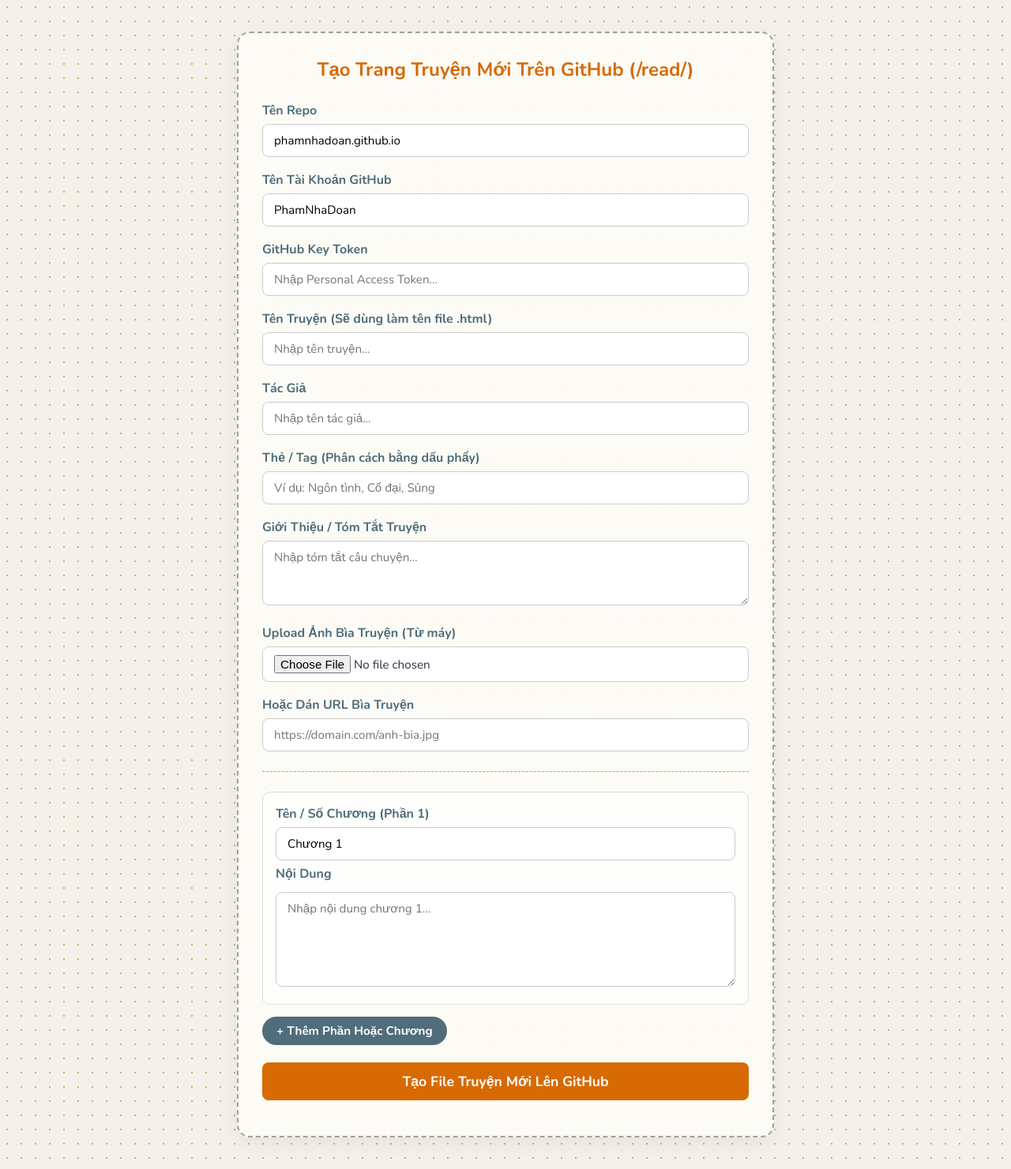
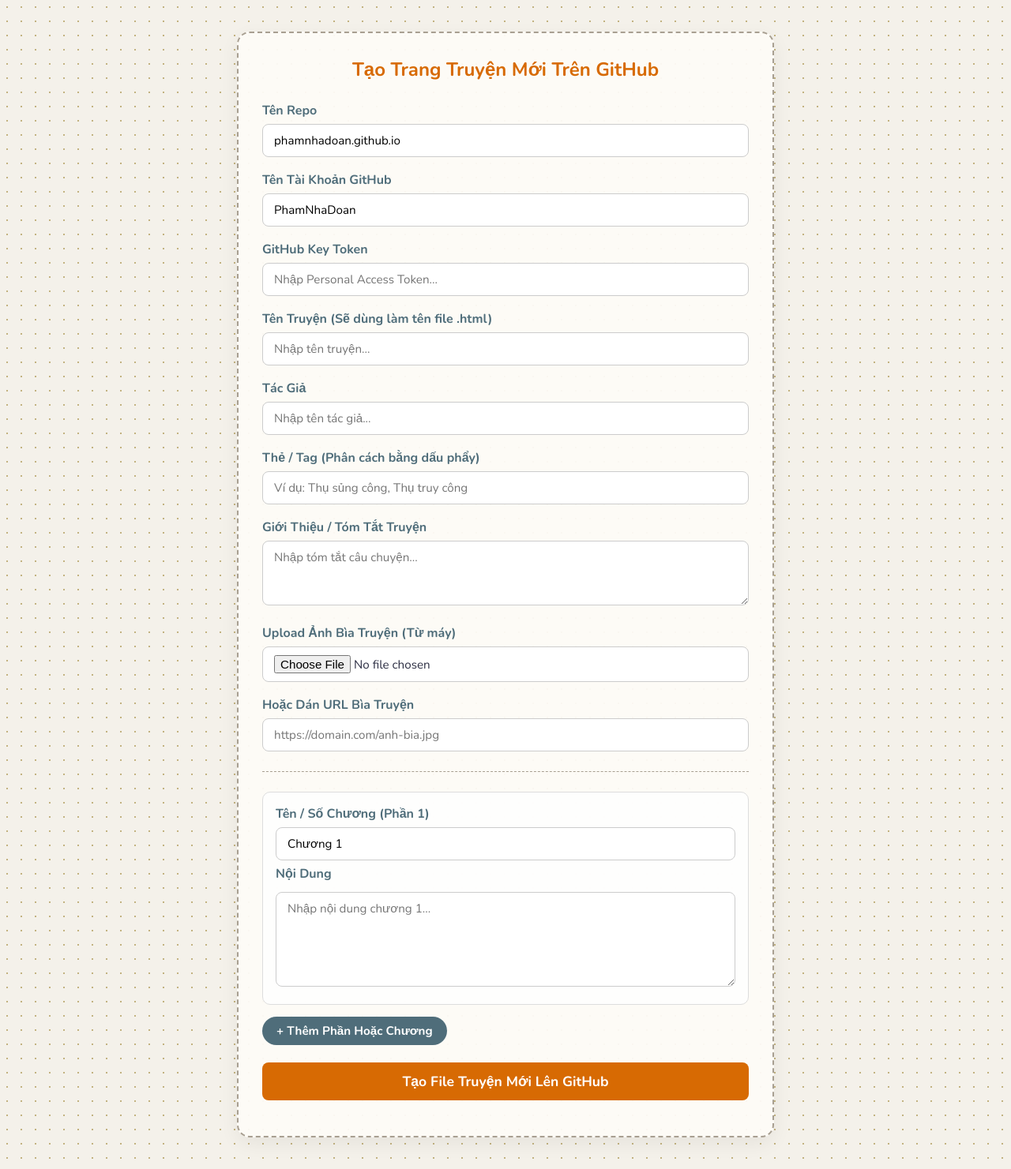
Before and after one commit to PhamNhaDoan/phamnhadoan.github.io, a Jekyll site: the page read/index2.html, which Jekyll copies as it is, in a window 1280 px wide. Shown: the whole page at 79% size. Built offline with Jekyll 4.4.1, drawn with Linux system fonts in a browser that asks for light colours; some of the changed lines change nothing that is shown.

Commit message:
Update HTML structure and content in index2.html

```diff
--- a/read/index2.html
+++ b/read/index2.html
@@ -3,7 +3,7 @@
 <head>
     <meta charset="UTF-8">
     <meta name="viewport" content="width=device-width, initial-scale=1.0">
-    <title>Đăng Truyện Mới - Admin Read</title>
+    <title>Đăng Truyện Mới - Admin</title>
     <link rel="preconnect" href="https://fonts.googleapis.com">
     <link rel="preconnect" href="https://fonts.gstatic.com" crossorigin>
     <link href="https://fonts.googleapis.com/css2?family=Nunito:wght@400;600;700&display=swap" rel="stylesheet">
@@ -127,7 +127,7 @@
 <body>
 
 <div class="container">
-    <h2>Tạo Trang Truyện Mới Trên GitHub (/read/)</h2>
+    <h2>Tạo Trang Truyện Mới Trên GitHub</h2>
     <form id="postStoryForm" onsubmit="handleCreateStoryFile(event)">
 
         <div class="form-group">
@@ -157,7 +157,7 @@
 
         <div class="form-group">
             <label>Thẻ / Tag (Phân cách bằng dấu phẩy)</label>
-            <input type="text" id="storyTags" placeholder="Ví dụ: Ngôn tình, Cổ đại, Sủng">
+            <input type="text" id="storyTags" placeholder="Ví dụ: Thụ sủng công, Thụ truy công">
         </div>
 
         <div class="form-group">
@@ -258,10 +258,9 @@
         e.preventDefault();
         const statusMsg = document.getElementById('statusMsg');
         statusMsg.style.color = '#333';
-        statusMsg.textContent = 'Đang tiến hành tạo file bài viết...';
+        statusMsg.textContent = 'Đang khởi tạo bài viết mới...';
 
         const githubAcc = document.getElementById('githubAcc').value.trim();
-        const repo = document.getElementById('repoName').value.trim();
         const token = document.getElementById('githubToken').value.trim();
         const title = document.getElementById('storyTitle').value.trim();
         const author = document.getElementById('storyAuthor').value.trim();
@@ -271,13 +270,13 @@
 
         localStorage.setItem('gh_token_reviewconvert', token);
 
+        const repo = "phamnhadoan.github.io";
+
+        let tagsArray = [];
         let tagsHtml = '';
         if (rawTags) {
-            tagsHtml = rawTags.split(',')
-                .map(t => t.trim())
-                .filter(t => t.length > 0)
-                .map(t => `<span class="tag-item">${escapeHtml(t)}</span>`)
-                .join('\n                    ');
+            tagsArray = rawTags.split(',').map(t => t.trim()).filter(t => t.length > 0);
+            tagsHtml = tagsArray.map(t => `<span class="tag-item">${escapeHtml(t)}</span>`).join('\n                    ');
         }
 
         const chapBoxes = document.querySelectorAll('.chapter-box');
@@ -290,12 +289,13 @@
 
         const fileName = slugify(title) || ('truyen-' + Date.now());
         const filePath = `read/${fileName}.html`;
-        const storyReadFileName = `${fileName}.html`;
+        const storyReadUrl = `read/${fileName}.html`;
 
         let chapBtnsHtml = chapters.map((ch, idx) =>
             `<button class="chapter-btn ${idx === 0 ? 'active' : ''}" data-chap-id="${ch.id}" onclick="switchChapter(this, '${ch.id}')">${ch.title}</button>`
         ).join('\n                ');
 
+        // 1. Mã HTML cho file đọc truyện mới
         const fullNewPageHtml = `<!DOCTYPE html>
 <html lang="vi">
 <head>
@@ -565,14 +565,13 @@
             font-size: 1.2rem;
             line-height: 1.65;
             text-align: justify;
-            white-space: pre-line;
+            white-space: pre-wrap;
             margin-bottom: 25px;
             min-height: 120px;
         }
 
         .story-content p, .story-content {
-            margin-top: 0;
-            margin-bottom: 1.5rem;
+            margin-bottom: 0.8rem;
         }
 
         .bottom-nav {
@@ -804,11 +803,7 @@
         const foundIndex = storyData.findIndex(item => item.id === cId);
         if(foundIndex !== -1) {
             currentChapIndex = foundIndex;
-          document.getElementById('story-content-body').innerHTML = storyData[foundIndex].content
-    .split('\n')
-    .filter(p => p.trim() !== '')
-    .map(p => `<p>${escapeHtml(p)}</p>`)
-    .join('');
+            document.getElementById('story-content-body').textContent = storyData[foundIndex].content;
             updateNavButtons();
         }
     }
@@ -871,12 +866,13 @@
 </body>
 </html>`;
 
+        // 2. Khung HTML truyện hàng ngang để chèn tự động vào index.html
         const newStoryCardIndexHtml = `<article class="story-card">
             <div class="cover-wrapper">
                 <img src="${coverSrc}" alt="Bìa truyện" class="cover-img">
             </div>
             <div class="story-info">
-                <h2 class="story-title"><a href="${storyReadFileName}">${escapeHtml(title)}</a></h2>
+                <h2 class="story-title"><a href="${storyReadUrl}">${escapeHtml(title)}</a></h2>
                 <div class="story-author">Tác giả: ${escapeHtml(author)}</div>
                 ${tagsHtml ? `<div class="story-tags">
                     ${tagsHtml}
@@ -884,38 +880,23 @@
                 ${summary ? `<div class="story-summary">
                     Giới thiệu: ${escapeHtml(summary)}
                 </div>` : ''}
-                <a href="${storyReadFileName}" class="read-btn">Đọc Truyện ➔</a>
+                <a href="${storyReadUrl}" class="read-btn">Đọc Truyện →</a>
             </div>
         </article>`;
 
         try {
-            // Bước 1: Tạo file truyện đọc chi tiết trong folder read/
+            // ĐƯỜNG DẪN BƯỚC 1: Tạo file .html đọc truyện mới trong thư mục read/
             const readPageApiUrl = `https://api.github.com/repos/${githubAcc}/${repo}/contents/${filePath}`;
-
-            let existingStorySha = null;
-            const checkStoryRes = await fetch(readPageApiUrl, {
-                headers: { 'Authorization': `token ${token}` }
-            });
-            if (checkStoryRes.ok) {
-                const storyData = await checkStoryRes.json();
-                existingStorySha = storyData.sha;
-            }
-
-            const putStoryPayload = {
-                message: `Tạo trang truyện mới: ${title}`,
-                content: btoa(unescape(encodeURIComponent(fullNewPageHtml)))
-            };
-            if (existingStorySha) {
-                putStoryPayload.sha = existingStorySha;
-            }
-
             const putReadRes = await fetch(readPageApiUrl, {
                 method: 'PUT',
                 headers: {
                     'Authorization': `token ${token}`,
                     'Content-Type': 'application/json'
                 },
-                body: JSON.stringify(putStoryPayload)
+                body: JSON.stringify({
+                    message: `Tạo trang truyện mới: ${title}`,
+                    content: btoa(unescape(encodeURIComponent(fullNewPageHtml)))
+                })
             });
 
             if (!putReadRes.ok) {
@@ -923,9 +904,9 @@
                 throw new Error(errData.message || 'Lỗi khi tạo file truyện mới trong folder read/.');
             }
 
-            // Bước 2: Đọc file read/index.html VÀ LẤY SHA
-            statusMsg.textContent = 'Đang tự động cập nhật bài viết vào danh sách read/index.html...';
-            const indexPath = 'read/index.html';
+            // ĐƯỜNG DẪN BƯỚC 2: Cập nhật chèn truyện mới lên trang chủ index.html
+            statusMsg.textContent = 'Đang cập nhật truyện mới lên trang chủ index.html...';
+            const indexPath = 'index.html';
             const indexApiUrl = `https://api.github.com/repos/${githubAcc}/${repo}/contents/${indexPath}`;
 
             const getIndexRes = await fetch(indexApiUrl, {
@@ -933,24 +914,23 @@
             });
 
             if (!getIndexRes.ok) {
-                throw new Error('Không thể tải file read/index.html từ GitHub.');
+                throw new Error('Không thể đọc file index.html từ GitHub để cập nhật.');
             }
 
             const indexFileData = await getIndexRes.json();
-            const currentSha = indexFileData.sha;
             const currentIndexHtml = decodeURIComponent(escape(atob(indexFileData.content)));
 
-            const match = currentIndexHtml.match(/<main[^>]*id=["']story-list["'][^>]*>/i);
-            if (!match) {
-                throw new Error('Không tìm thấy thẻ <main id="story-list"> trong file read/index.html');
+            const targetTag = '<main id="story-list">';
+            if (!currentIndexHtml.includes(targetTag)) {
+                throw new Error('Không tìm thấy vị trí <main id="story-list"> trong file index.html');
             }
 
-            const insertPosition = match.index + match[0].length;
-            const updatedIndexHtml = currentIndexHtml.slice(0, insertPosition) +
-                                     '\n\n        ' + newStoryCardIndexHtml +
-                                     currentIndexHtml.slice(insertPosition);
+            // Chèn truyện mới lên ngay phía dưới <main id="story-list">
+            const updatedIndexHtml = currentIndexHtml.replace(
+                targetTag,
+                targetTag + '\n\n        ' + newStoryCardIndexHtml
+            );
 
-            // Bước 3: Ghi đè file read/index.html KÈM KẾT HỢP VỚI SHA ĐÃ LẤY
             const putIndexRes = await fetch(indexApiUrl, {
                 method: 'PUT',
                 headers: {
@@ -958,23 +938,22 @@
                     'Content-Type': 'application/json'
                 },
                 body: JSON.stringify({
-                    message: `Thêm truyện "${title}" vào read/index.html`,
+                    message: `Thêm truyện "${title}" vào index.html`,
                     content: btoa(unescape(encodeURIComponent(updatedIndexHtml))),
-                    sha: currentSha
+                    sha: indexFileData.sha
                 })
             });
 
             if (putIndexRes.ok) {
                 const fullReadUrl = `https://${githubAcc.toLowerCase()}.github.io/${filePath}`;
-                const indexUrl = `https://${githubAcc.toLowerCase()}.github.io/read/index.html`;
+                const indexUrl = `https://${githubAcc.toLowerCase()}.github.io/index.html`;
 
                 statusMsg.style.color = 'green';
-                statusMsg.innerHTML = `Đã tạo truyện thành công!<br>
-                • Trang danh sách: <a href="${indexUrl}" target="_blank" style="color:#d76a03;">${indexUrl}</a><br>
-                • Trang đọc chi tiết: <a href="${fullReadUrl}" target="_blank" style="color:#d76a03;">${fullReadUrl}</a>`;
+                statusMsg.innerHTML = `Đã cập nhật thành công!<br>
+                1. Truyện mới đã được thêm vào trang chủ: <a href="${indexUrl}" target="_blank" style="color:#d76a03;">Xem index.html</a><br>
+                2. Trang đọc truyện chi tiết: <a href="${fullReadUrl}" target="_blank" style="color:#d76a03;">Xem ${title}</a>`;
             } else {
-                const putErrData = await putIndexRes.json();
-                throw new Error(putErrData.message || 'Lỗi khi ghi đè danh sách read/index.html.');
+                throw new Error('Lỗi khi ghi đè file index.html lên GitHub.');
             }
 
         } catch (err) {
```
